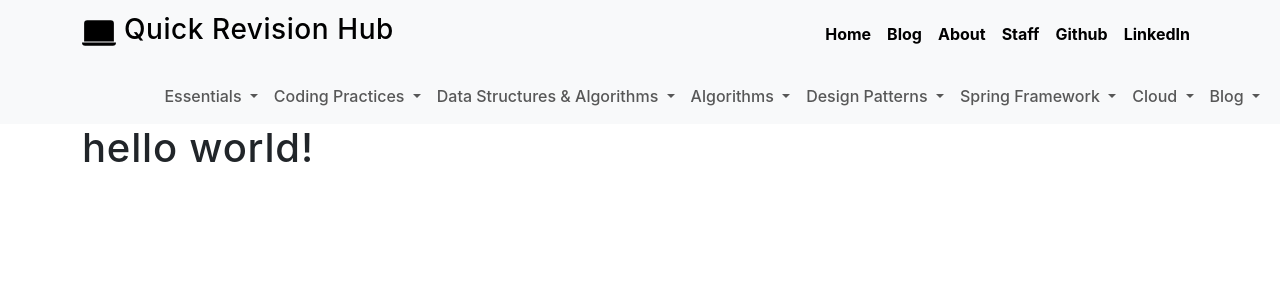
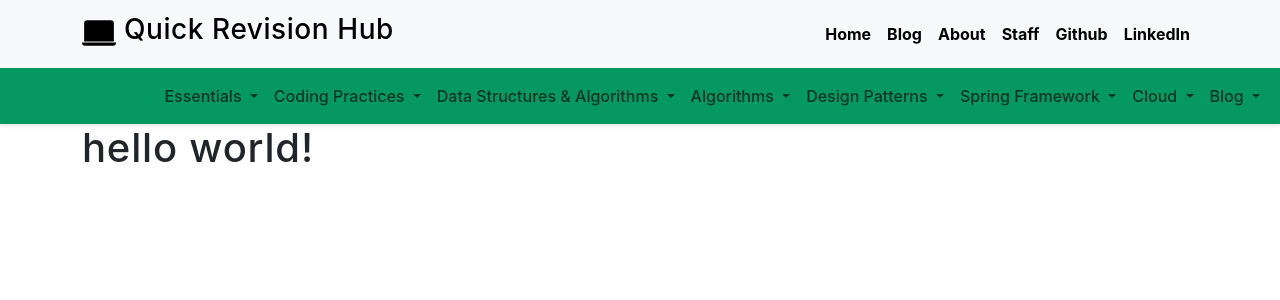
Before and after one commit to SRVivek1/geekmonks, a Jekyll site: the page built from index.md, in a window 1280 px wide. Shown: the top 300 px of the page. Built offline with Jekyll 4.4.1, drawn with Linux system fonts in a browser that asks for light colours.

Commit message:
navbar styling seperated and navbar color changed

```diff
--- a/_includes/navigation.html
+++ b/_includes/navigation.html
@@ -1,4 +1,4 @@
-<nav class="navbar navbar-expand-lg navbar-light bg-light">
+<nav class="navbar navbar-expand-lg navbar-custom">
   <div class="container-fluid">
 
     <!-- Toggler for small screens -->
--- a/_sass/main.scss
+++ b/_sass/main.scss
@@ -101,16 +101,3 @@ code {
   text-decoration: underline;
   /* Adds clarity */
 }
-
-
-// Custom CSS for hover dropdowns
-.navbar .dropdown:hover .dropdown-menu {
-  display: block;
-}
-
-.navbar .dropdown:hover .dropdown-toggle::after {
-  border-top: 0.3em solid;
-  border-right: 0.3em solid transparent;
-  border-bottom: 0;
-  border-left: 0.3em solid transparent;
-}
--- /dev/null
+++ b/_sass/navbar.scss
@@ -0,0 +1,17 @@
+// navbar styles
+.navbar-custom {
+  background-color: #059862;
+  box-shadow: 0 2px 4px rgba(0, 0, 0, 0.1);
+}
+
+// Custom CSS for hover dropdowns
+.navbar .dropdown:hover .dropdown-menu {
+  display: block;
+}
+
+.navbar .dropdown:hover .dropdown-toggle::after {
+  border-top: 0.3em solid;
+  border-right: 0.3em solid transparent;
+  border-bottom: 0;
+  border-left: 0.3em solid transparent;
+}
--- a/assets/css/styles.scss
+++ b/assets/css/styles.scss
@@ -1,3 +1,7 @@
 ---
 ---
+// Main styles
 @import "main";
+
+// Navbar styles
+@import "navbar";
```
